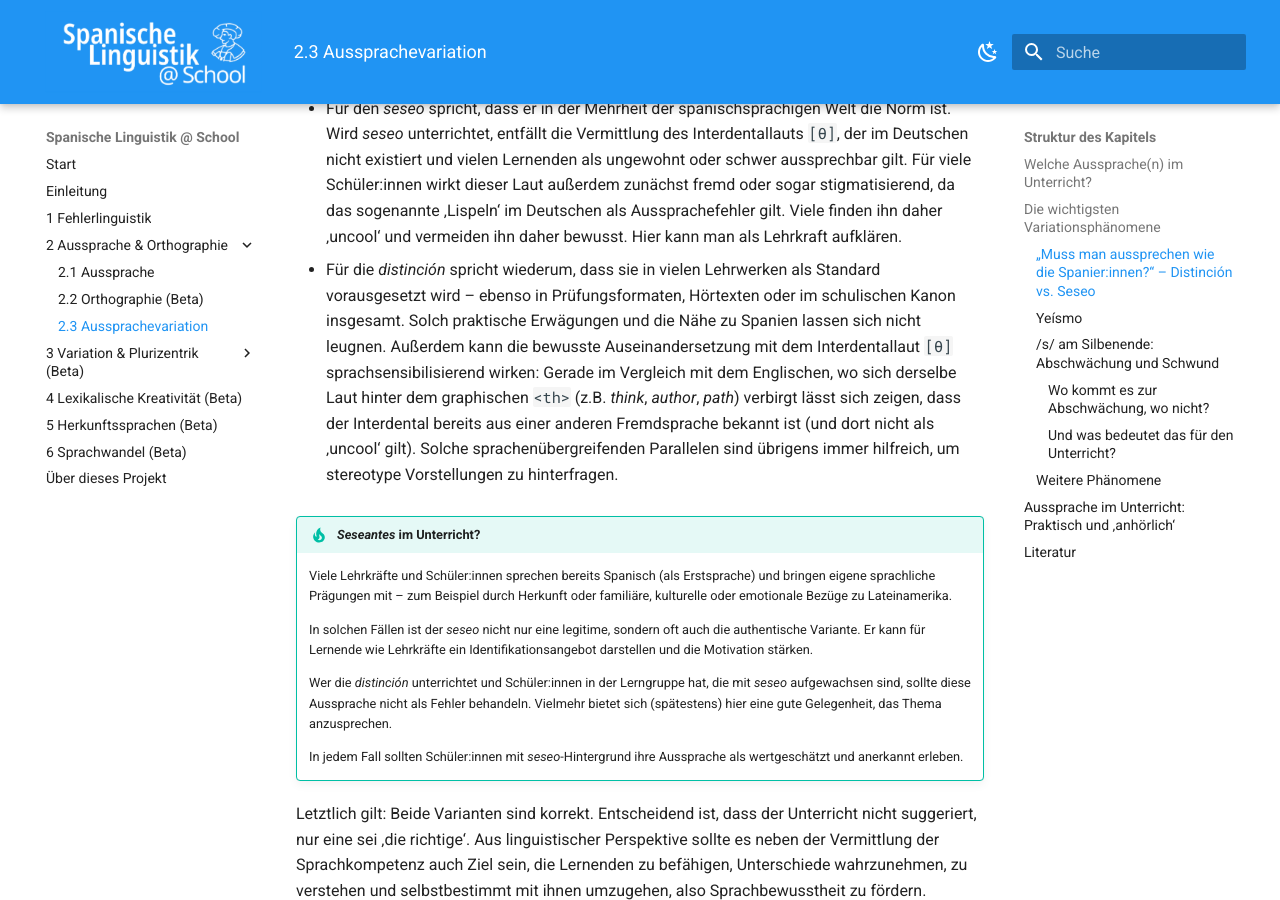
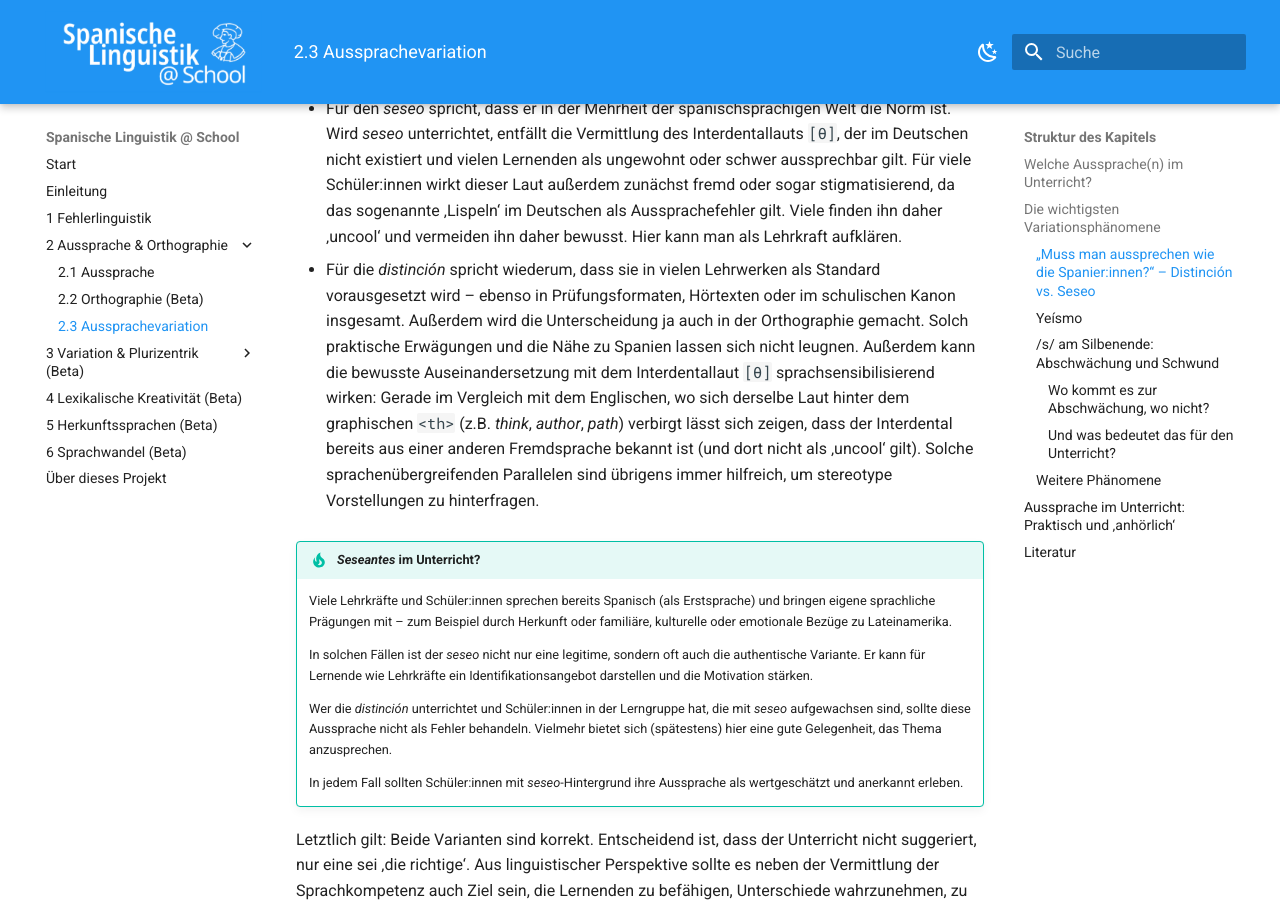
Before and after one commit to FTacke/spanisch-toolkit, an MkDocs documentation site: the page built from docs/aussprache/varianten.md, in a window 1280 px wide and 900 px high, scrolled down 3247 px. Built offline with MkDocs 1.6.1 and Material for MkDocs 9.7.7, drawn with Linux system fonts in a browser that asks for light colours; some of the changed text lies outside the part shown.

Commit message:
Clarify terminology and correct phrasing in pronunciation variants guide

```diff
--- a/docs/aussprache/varianten.md
+++ b/docs/aussprache/varianten.md
@@ -131,7 +131,7 @@ Es gibt verschiedene Pro und Contra für beide Möglichkeiten, die man bedenken
 
 -	Für den *seseo* spricht, dass er in der Mehrheit der spanischsprachigen Welt die Norm ist. Wird *seseo* unterrichtet, entfällt die Vermittlung des Interdentallauts <span class="meta">[θ]</span>, der im Deutschen nicht existiert und vielen Lernenden als ungewohnt oder schwer aussprechbar gilt. Für viele Schüler:innen wirkt dieser Laut außerdem zunächst fremd oder sogar stigmatisierend, da das sogenannte ‚Lispeln‘ im Deutschen als Aussprachefehler gilt. Viele finden ihn daher ‚uncool‘ und vermeiden ihn daher bewusst. Hier kann man als Lehrkraft aufklären.
 
--	Für die *distinción* spricht wiederum, dass sie in vielen Lehrwerken als Standard vorausgesetzt wird – ebenso in Prüfungsformaten, Hörtexten oder im schulischen Kanon insgesamt. Solch praktische  Erwägungen und die Nähe zu Spanien lassen sich nicht leugnen. Außerdem kann die bewusste Auseinandersetzung mit dem Interdentallaut <span class="meta">[θ]</span> sprachsensibilisierend wirken: Gerade im Vergleich mit dem Englischen, wo sich derselbe Laut hinter dem graphischen `<th>` (z.B. *think*, *author*, *path*) verbirgt lässt sich zeigen, dass der Interdental bereits aus einer anderen Fremdsprache bekannt ist (und dort nicht als ‚uncool‘ gilt). Solche sprachenübergreifenden Parallelen sind übrigens immer hilfreich, um stereotype Vorstellungen zu hinterfragen.
+-	Für die *distinción* spricht wiederum, dass sie in vielen Lehrwerken als Standard vorausgesetzt wird – ebenso in Prüfungsformaten, Hörtexten oder im schulischen Kanon insgesamt. Außerdem wird die Unterscheidung ja auch in der Orthographie gemacht. Solch praktische Erwägungen und die Nähe zu Spanien lassen sich nicht leugnen. Außerdem kann die bewusste Auseinandersetzung mit dem Interdentallaut <span class="meta">[θ]</span> sprachsensibilisierend wirken: Gerade im Vergleich mit dem Englischen, wo sich derselbe Laut hinter dem graphischen `<th>` (z.B. *think*, *author*, *path*) verbirgt lässt sich zeigen, dass der Interdental bereits aus einer anderen Fremdsprache bekannt ist (und dort nicht als ‚uncool‘ gilt). Solche sprachenübergreifenden Parallelen sind übrigens immer hilfreich, um stereotype Vorstellungen zu hinterfragen.
 
 !!! tip "*Seseantes* im Unterricht?"
     Viele Lehrkräfte und Schüler:innen sprechen bereits Spanisch (als Erstsprache) und bringen eigene sprachliche Prägungen mit – zum Beispiel durch Herkunft oder familiäre, kulturelle oder emotionale Bezüge zu Lateinamerika.
```
Also changed, not shown: other parts of docs/aussprache/varianten.md (+3 -2 lines).
